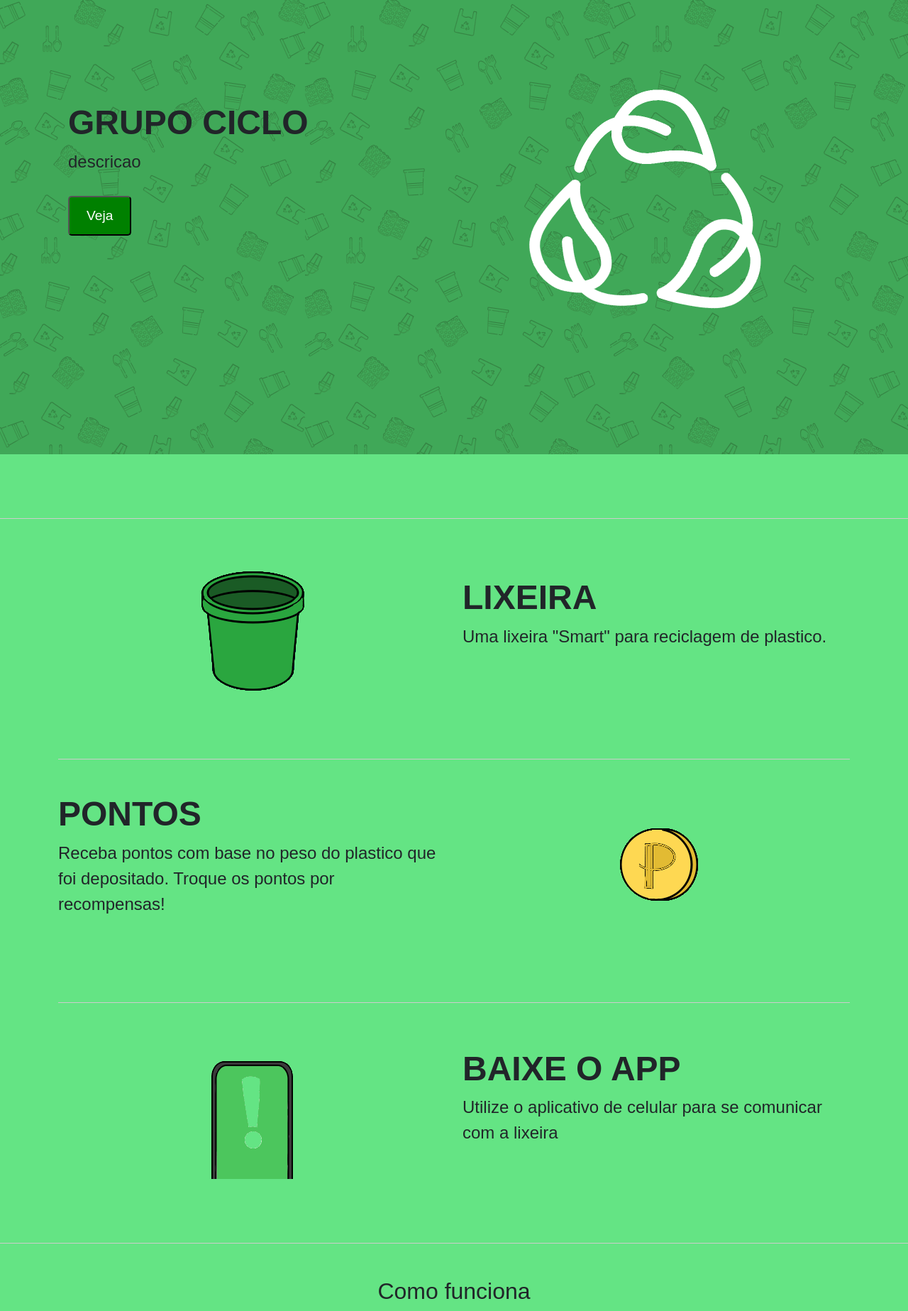
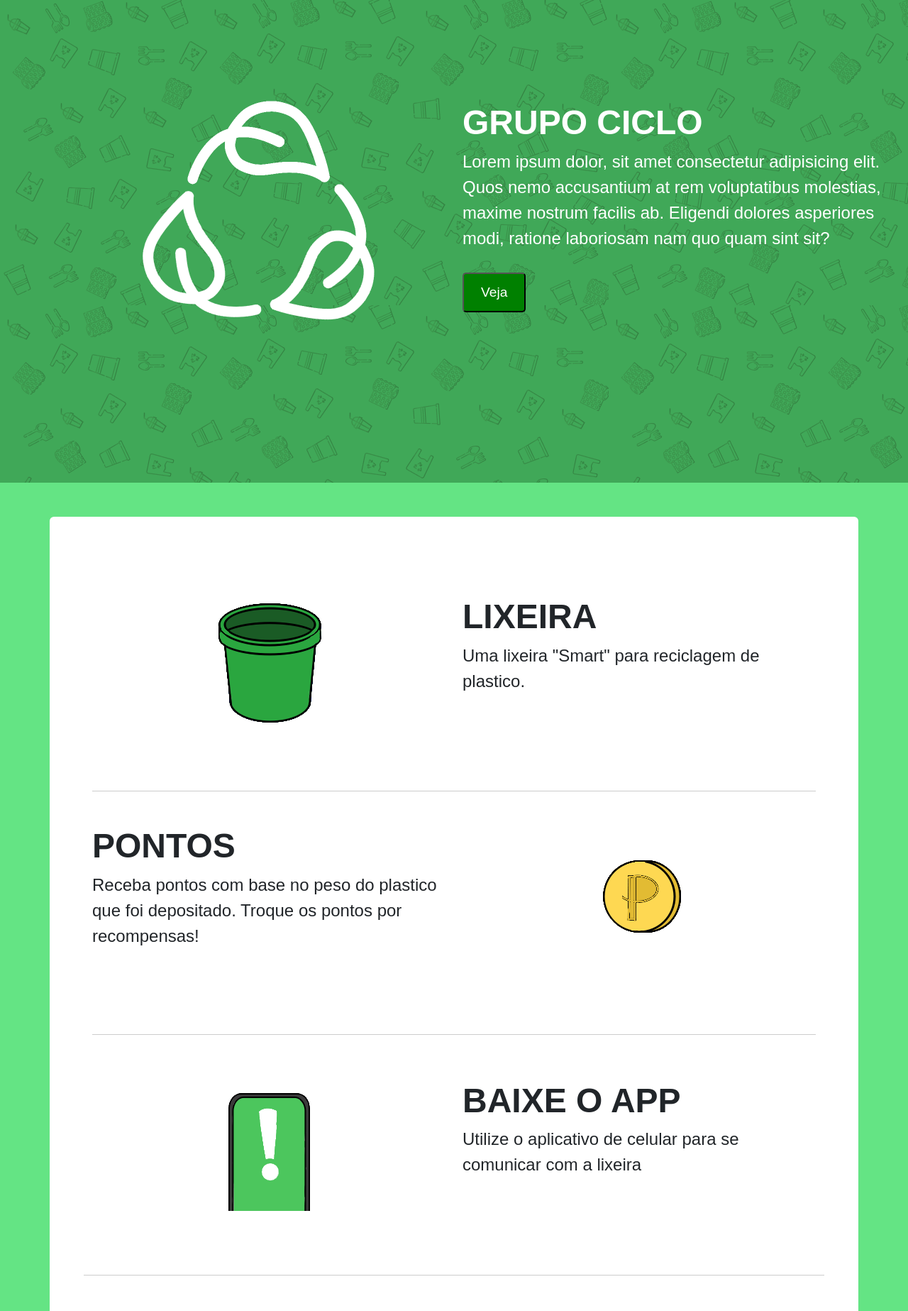
Before and after one commit to Grupo-Ciclo/Site-Ciclo, a PHP site: page / in a window 1280 px wide. Shown: the part 60-1907 px from the top of the page at 71% size. Run offline with PHP 8.4, Linux system fonts and the light colour scheme.

Commit message:
Add files via upload

```diff
--- a/CicloWeb/views/index.php
+++ b/CicloWeb/views/index.php
@@ -28,22 +28,24 @@ include("blades/header.php");
 
 
 
-                <div class="container-fluid p-5"  id="fundo">
-                    <div class="row p-5">
-                        <div class="col-md-6">
-                            <h2 class="mt-5  display-5 fw-bolder text-uppercase">Grupo ciclo</h2>
-                            <p>descricao</p>
+                <div class="container-fluid pt-5" id="fundo">
+                    <div class="row pt-5">
+                    <div class="col-md-1"></div>
+                        <div class="col-md-5 text-center pt-3">
+                            <img src="imgs/corpo/Logo_CicloBr.png" height="400px" alt="Imagem">
+                        </div>
+
+                        <div class="col-md-6 text-white">
+                            <h2 class="mt-5 display-5 fw-bolder text-uppercase">Grupo ciclo</h2>
+                            <p>Lorem ipsum dolor, sit amet consectetur adipisicing elit. Quos nemo accusantium at rem voluptatibus molestias, maxime nostrum facilis ab. Eligendi dolores asperiores modi, ratione laboriosam nam quo quam sint sit?</p>
                             <button class="button">Veja</button>
-                        </div>
-                        <div class="col-md-6 text-center">
-                            <img src="imgs/corpo/Logo_CicloBr.png" height="400px" alt="Imagem">
                         </div>
                     </div>
                 </div>
 
 
-            <div class="section-divider"></div>
 
+  <div class="container bg-white rounded mt-5 p-5">
   <div class="container mt-5">
     <div class="row mt-5">
       <!-- Primeira seção -->
@@ -104,6 +106,7 @@ include("blades/header.php");
   </div>
 
   <div id="nos" class="section-divider"></div>
+  </div>
 
   <h2 class="display-2 text-center">Conheça o Grupo</h2>
 
--- a/CicloWeb/views/style.css
+++ b/CicloWeb/views/style.css
@@ -2,11 +2,6 @@ body {
     margin: 0;
     padding: 0;
     font-family: Arial, sans-serif;
-  }
-
-  #fundo{
-    background-image: url(../views/imgs/corpo/Fundo-Templatefundo.png);
-    height: 80vh;
   }
 
   .landing-page {
@@ -186,3 +181,8 @@ body {
 .box:nth-child(even){
   transform: translateY(16px);
 }
+
+#fundo{
+  background-image: url(../views/imgs/corpo/Fundo-Templatefundo.png);
+  height: 85vh;
+}
```
Also changed, not shown: CicloWeb/views/imgs/corpo/Fundo-Templatefundo.png.
